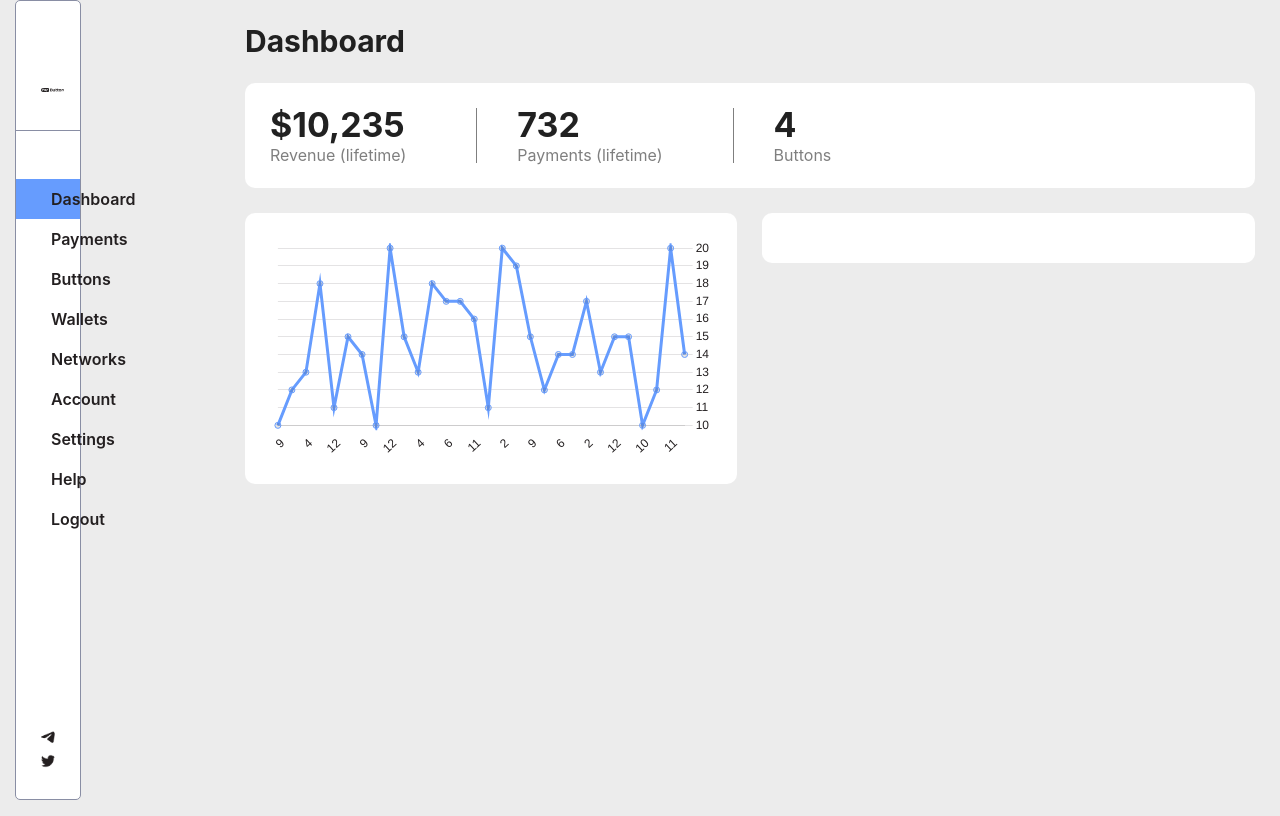
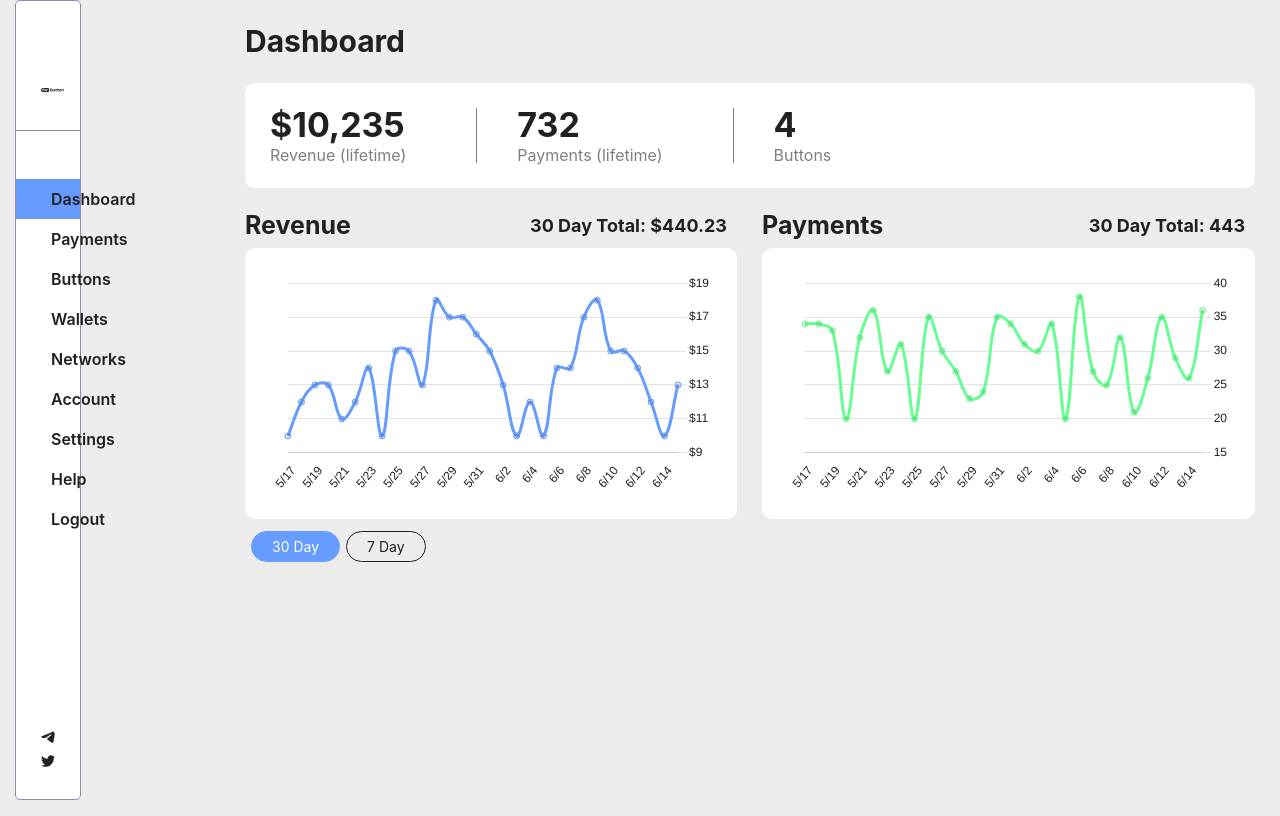
Before and after one commit to PayButton/paybutton-server, a Next.js app: page /dashboard in a window 1280 px wide. Built offline with nearby package versions, Linux system fonts and the light colour scheme; what supertokens-auth-react would draw is missing.

Commit message:
add chart toggle

```diff
--- a/package.json
+++ b/package.json
@@ -37,6 +37,7 @@
     "helmet": "^4.4.1",
     "micro": "^9.3.4",
     "micro-cors": "^0.1.1",
+    "moment": "^2.29.4",
     "mysql2": "^2.3.3",
     "next": "latest",
     "node-mocks-http": "^1.11.0",
--- a/pages/dashboard/Chart.tsx
+++ b/pages/dashboard/Chart.tsx
@@ -21,14 +21,22 @@ ChartJS.register(
   Legend
 );
 
+export default function Chart ({data, usd}): React.ReactElement {
+
     const options = {
         responsive: true,
+        lineTension: 0.4,
         plugins: {
             legend: {
             display: false,
             },
             tooltip : {
             displayColors: false,
+            // callbacks: {
+            //     label: function(value) {
+            //         return value + ' €';
+            //     }
+            // }
             },
         },
         scales: {
@@ -48,14 +56,17 @@ const options = {
                 drawBorder: false,
                 color: '#231f201f',
             },
+            grace: '10%',
             ticks: {
                 color: '#231f20',
+                callback: function(value) {
+                return usd ? '$'+ value: value;
+            }
             },
             position: 'right',
             },
         },
         };
 
-export default function Chart ({data}): React.ReactElement {
   return <Line options={options} data={data} />
 }
--- a/pages/dashboard/dashboard.module.css
+++ b/pages/dashboard/dashboard.module.css
@@ -62,3 +62,57 @@
   padding: 25px;
   border-radius: 10px;
 }
+
+.chart_inner_ctn h4 {
+  margin: 0;
+  font-size: 25px;
+  line-height: 1em;
+}
+
+.chart_title_ctn {
+  display: flex;
+  align-items: center;
+  margin-bottom: 10px;
+}
+
+.toggle_btn,
+.toggle_btn:active {
+  background: none;
+  border: 1px solid var(--primary-text-color);
+  border-radius: 100px;
+  color: var(--primary-text-color);
+  font-size: 14px;
+  padding: 6px 20px;
+  margin: 0;
+  margin-left: 6px;
+  margin-top: 2px;
+  filter: none;
+  margin-top: 12px;
+}
+
+.active_btn {
+  background: var(--accent-color) !important;
+  border: 1px solid var(--accent-color) !important;
+  color: var(--secondary-bg-color) !important;
+  filter: none !important;
+}
+
+.active_btn:active,
+.active_btn:hover {
+  filter: none !important;
+}
+
+.toggle_btn:hover {
+  background: var(--primary-text-color);
+  color: var(--secondary-bg-color);
+  filter: none;
+}
+
+.chart_inner_ctn h5 {
+  margin: 0;
+  font-size: 18px;
+  line-height: 1em;
+  flex-grow: 2;
+  text-align: right;
+  margin-right: 10px;
+}
--- a/pages/dashboard/dummy-data.json
+++ b/pages/dashboard/dummy-data.json
@@ -3,66 +3,33 @@
   "lifetime_revenue_usd": 10235,
   "lifetime_payments": 732,
   "usd_revenue_last_30days": [
-    { "total": 440 },
+    { "total": 440.23 },
     {
       "data": [
-        10, 12, 13, 18, 11, 15, 14, 10, 20, 15, 13, 18, 17, 17, 16, 11, 20, 19,
-        15, 12, 14, 14, 17, 13, 15, 15, 10, 12, 20, 14
+        10, 12, 13, 13, 11, 12, 14, 10, 15, 15, 13, 18, 17, 17, 16, 15, 13, 10,
+        12, 10, 14, 14, 17, 18, 15, 15, 14, 12, 10, 13
       ]
     }
   ],
   "payments_last_30days": [
-    { "total": 1243 },
+    { "total": 443 },
     {
-      "labels": ["'Jun'", "'Jul'", "'Aug'"],
-      "datasets": [
-        {
-          "id": 1,
-          "label": "",
-          "data": [5, 6, 7]
-        },
-        {
-          "id": 2,
-          "label": "",
-          "data": [3, 2, 1]
-        }
+      "data": [
+        34, 34, 33, 20, 32, 36, 27, 31, 20, 35, 30, 27, 23, 24, 35, 34, 31, 30,
+        34, 20, 38, 27, 25, 32, 21, 26, 35, 29, 26, 36
       ]
     }
   ],
   "usd_revenue_last_7days": [
-    { "total": 1243 },
+    { "total": 114.32 },
     {
-      "labels": ["'Jun'", "'Jul'", "'Aug'"],
-      "datasets": [
-        {
-          "id": 1,
-          "label": "",
-          "data": [5, 6, 7]
-        },
-        {
-          "id": 2,
-          "label": "",
-          "data": [3, 2, 1]
-        }
-      ]
+      "data": [18, 15, 15, 14, 12, 10, 13]
     }
   ],
   "payments_last_7days": [
-    { "total": 1243 },
+    { "total": 112 },
     {
-      "labels": ["'Jun'", "'Jul'", "'Aug'"],
-      "datasets": [
-        {
-          "id": 1,
-          "label": "",
-          "data": [5, 6, 7]
-        },
-        {
-          "id": 2,
-          "label": "",
-          "data": [3, 2, 1]
-        }
-      ]
+      "data": [32, 21, 26, 35, 29, 26, 36]
     }
   ]
 }
--- a/pages/dashboard/index.tsx
+++ b/pages/dashboard/index.tsx
@@ -1,8 +1,9 @@
-import React from 'react'
+import React, { useState } from 'react'
 import style from './dashboard.module.css'
 import Page from 'components/Page'
 import data from './dummy-data.json'
 import Chart from "./Chart"
+import moment from 'moment'
 
 const NumberBlock = ({value, text}) => {
   return (
@@ -13,11 +14,11 @@ const NumberBlock = ({value, text}) => {
     )
 }
 
-const thirtyDayRevenueLabels = [9, 12, 4, 8, 12, 4, 9, 6, 12, 6, 4, 8, 6, 9, 11, 6, 2, 5, 9, 7, 6, 12,
-  2, 6, 12, 7, 10, 8, 11, 4];
+const thirtyDayLabels = [...new Array(30)].map((i, idx) => moment().startOf("day").subtract(idx, "days").format('M/D'));
+const sevenDayLabels = [...new Array(7)].map((i, idx) => moment().startOf("day").subtract(idx, "days").format('M/D'));
 
 const thirtyDayRevenue = {
-  labels: thirtyDayRevenueLabels,
+  labels: thirtyDayLabels.reverse(),
   datasets: [
     {
       data: data.usd_revenue_last_30days[1].data,
@@ -26,7 +27,39 @@ const thirtyDayRevenue = {
   ],
 };
 
+const sevenDayRevenue = {
+  labels: sevenDayLabels.reverse(),
+  datasets: [
+    {
+      data: data.usd_revenue_last_7days[1].data,
+      borderColor: '#669cfe',
+    }
+  ],
+};
+
+const thirtyDayPayments = {
+  labels: thirtyDayLabels,
+  datasets: [
+    {
+      data: data.payments_last_30days[1].data,
+      borderColor: '#66fe91',
+    }
+  ],
+};
+
+const sevenDayPayments = {
+  labels: sevenDayLabels,
+  datasets: [
+    {
+      data: data.payments_last_7days[1].data,
+      borderColor: '#66fe91',
+    }
+  ],
+};
+
 export default function Dashboard (): React.ReactElement {
+  const [revenue, setRevenue] = useState(thirtyDayRevenue)
+  const [payments, setPayments] = useState(thirtyDayPayments)
   return (
     <Page>
       <h2>Dashboard</h2>
@@ -37,14 +70,26 @@ export default function Dashboard (): React.ReactElement {
       </div>
       <div className={style.chart_outer_ctn}>
         <div className={style.chart_inner_ctn}>
+          <div className={style.chart_title_ctn}>
+            <h4>Revenue</h4>
+            <h5>{revenue === thirtyDayRevenue ? '30 Day':'7 Day'} Total: ${revenue === thirtyDayRevenue ? data.usd_revenue_last_30days[0].total:data.usd_revenue_last_7days[0].total}</h5>
+          </div>
           <div className={style.chart_ctn}>
-          <Chart data={thirtyDayRevenue} />
+            <Chart data={revenue} usd />
           </div>
         </div>
         <div className={style.chart_inner_ctn}>
-          <div className={style.chart_ctn}></div>
+          <div className={style.chart_title_ctn}>
+            <h4>Payments</h4>
+            <h5>{payments === thirtyDayPayments ? '30 Day':'7 Day'} Total: {payments === thirtyDayPayments ? data.payments_last_30days[0].total:data.payments_last_7days[0].total}</h5>
+          </div>
+          <div className={style.chart_ctn}>
+            <Chart data={payments} />
+          </div>
         </div>
       </div>
+      <button className={revenue === thirtyDayRevenue ? `${style.active_btn} ${style.toggle_btn}` : style.toggle_btn} onClick={() => {setRevenue(thirtyDayRevenue);setPayments(thirtyDayPayments)}}>30 Day</button>
+      <button className={revenue === sevenDayRevenue ? `${style.active_btn} ${style.toggle_btn}` : style.toggle_btn} onClick={() => {setRevenue(sevenDayRevenue);setPayments(sevenDayPayments)}}>7 Day</button>
     </Page>
 
   )
```
Also changed, not shown: 1 other file (tests, documents, lock files or other folders). Lines whose indentation alone changed are shown as unchanged.
